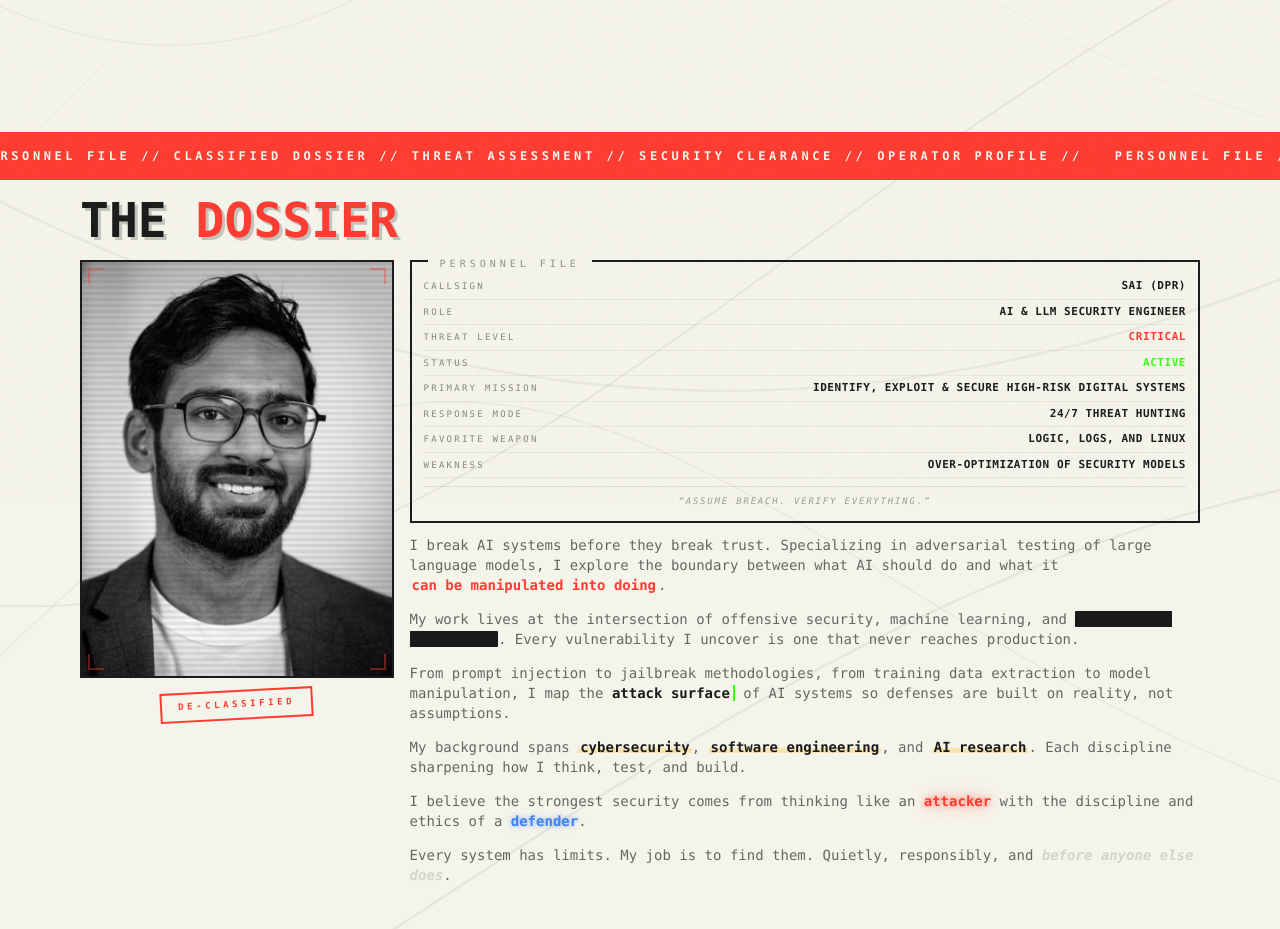
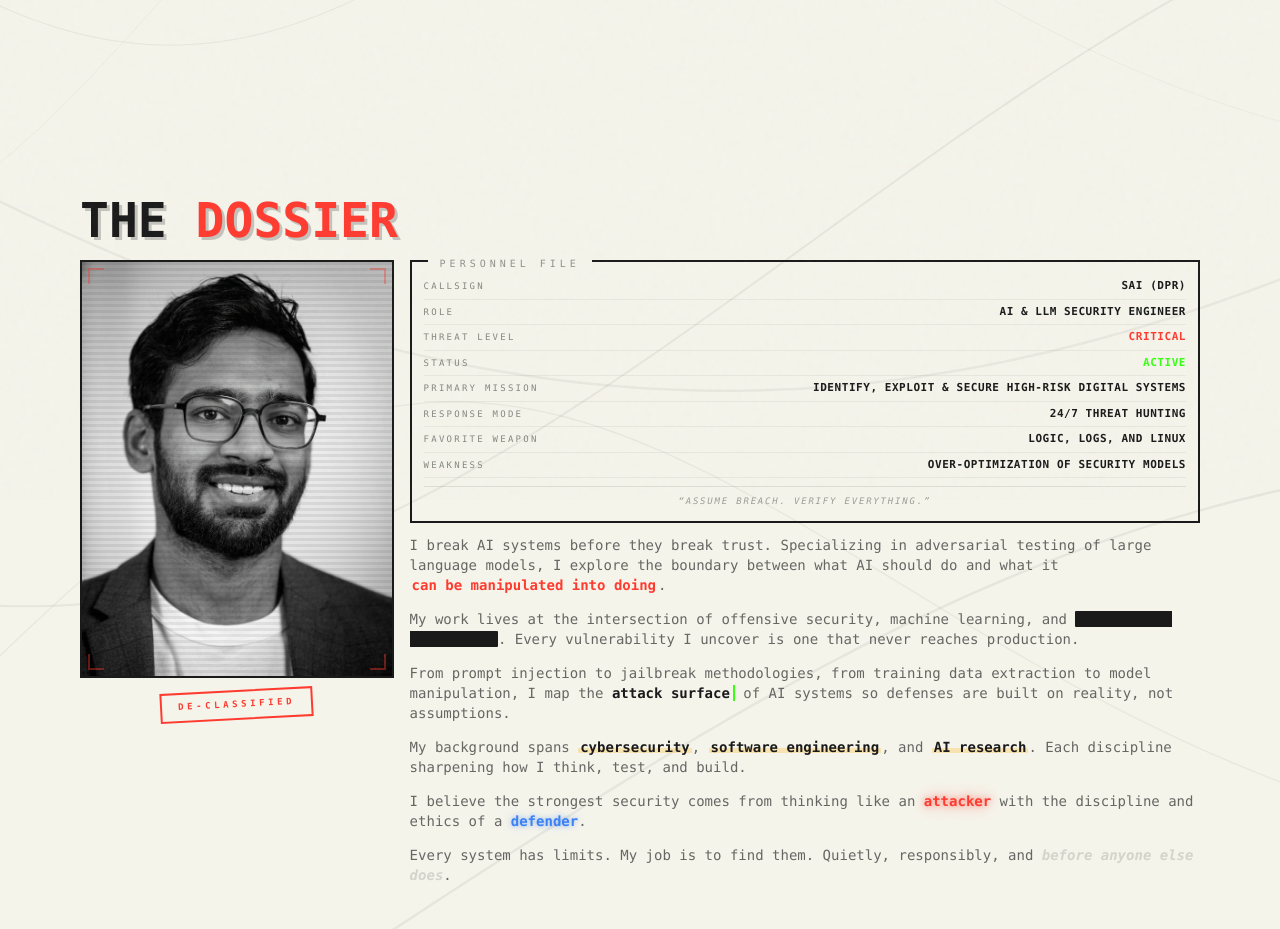
Before and after one commit to saivarmadpr/Portfolio, a Next.js app: page / in a window 1280 px wide. Shown: the part 860-1789 px from the top of the page. Built offline with nearby package versions, Linux system fonts and the light colour scheme.

Commit message:
scroll animation

```diff
--- a/src/components/About.tsx
+++ b/src/components/About.tsx
@@ -1,7 +1,7 @@
 "use client";
 
 import { useRef } from "react";
-import { motion, useInView } from "framer-motion";
+import { motion, useInView, useScroll, useTransform } from "framer-motion";
 import Marquee from "@/components/Marquee";
 
 const PROFILE_STATS = [
@@ -60,7 +60,23 @@ function renderBioHtml(text: string): string {
 
 export default function About() {
   const sectionRef = useRef<HTMLDivElement>(null);
+  const marqueeRef = useRef<HTMLDivElement>(null);
   const isInView = useInView(sectionRef, { once: true, amount: 0.05 });
+
+  /* ── Scroll-driven marquee expansion: red dot → full-width bar ── */
+  const { scrollYProgress } = useScroll({
+    target: marqueeRef,
+    offset: ["start 1", "start 0.05"],
+  });
+
+  // Bar expands from a centre dot (~0.5% visible width) to full width
+  const marqueeScaleX = useTransform(scrollYProgress, [0.05, 0.9], [0.005, 1]);
+  // Round dot → flat rectangle
+  const marqueeBorderRadius = useTransform(scrollYProgress, [0.05, 0.5], [20, 0]);
+  // Dot fades in quickly
+  const marqueeOpacity = useTransform(scrollYProgress, [0.02, 0.12], [0, 1]);
+  // Scrolling text reveals only after the bar has expanded enough
+  const marqueeTextOpacity = useTransform(scrollYProgress, [0.6, 0.85], [0, 1]);
 
   return (
     <section
@@ -68,14 +84,25 @@ export default function About() {
       className="relative py-6 md:py-8 px-6 md:px-12 lg:px-20"
       id="about"
     >
-      {/* Marquee banner */}
-      <div className="mb-4 -mx-6 md:-mx-12 lg:-mx-20">
-        <Marquee
-          items={["PERSONNEL FILE", "CLASSIFIED DOSSIER", "THREAT ASSESSMENT", "SECURITY CLEARANCE", "OPERATOR PROFILE"]}
-          variant="red"
-          speed="normal"
-        />
-      </div>
+      {/* Marquee banner — expands from centre dot on scroll */}
+      <motion.div
+        ref={marqueeRef}
+        className="mb-4 -mx-6 md:-mx-12 lg:-mx-20 overflow-hidden"
+        style={{
+          scaleX: marqueeScaleX,
+          borderRadius: marqueeBorderRadius,
+          opacity: marqueeOpacity,
+          transformOrigin: "center center",
+        }}
+      >
+        <motion.div style={{ opacity: marqueeTextOpacity }}>
+          <Marquee
+            items={["PERSONNEL FILE", "CLASSIFIED DOSSIER", "THREAT ASSESSMENT", "SECURITY CLEARANCE", "OPERATOR PROFILE"]}
+            variant="red"
+            speed="normal"
+          />
+        </motion.div>
+      </motion.div>
 
       {/* Section header */}
       <motion.div
```
